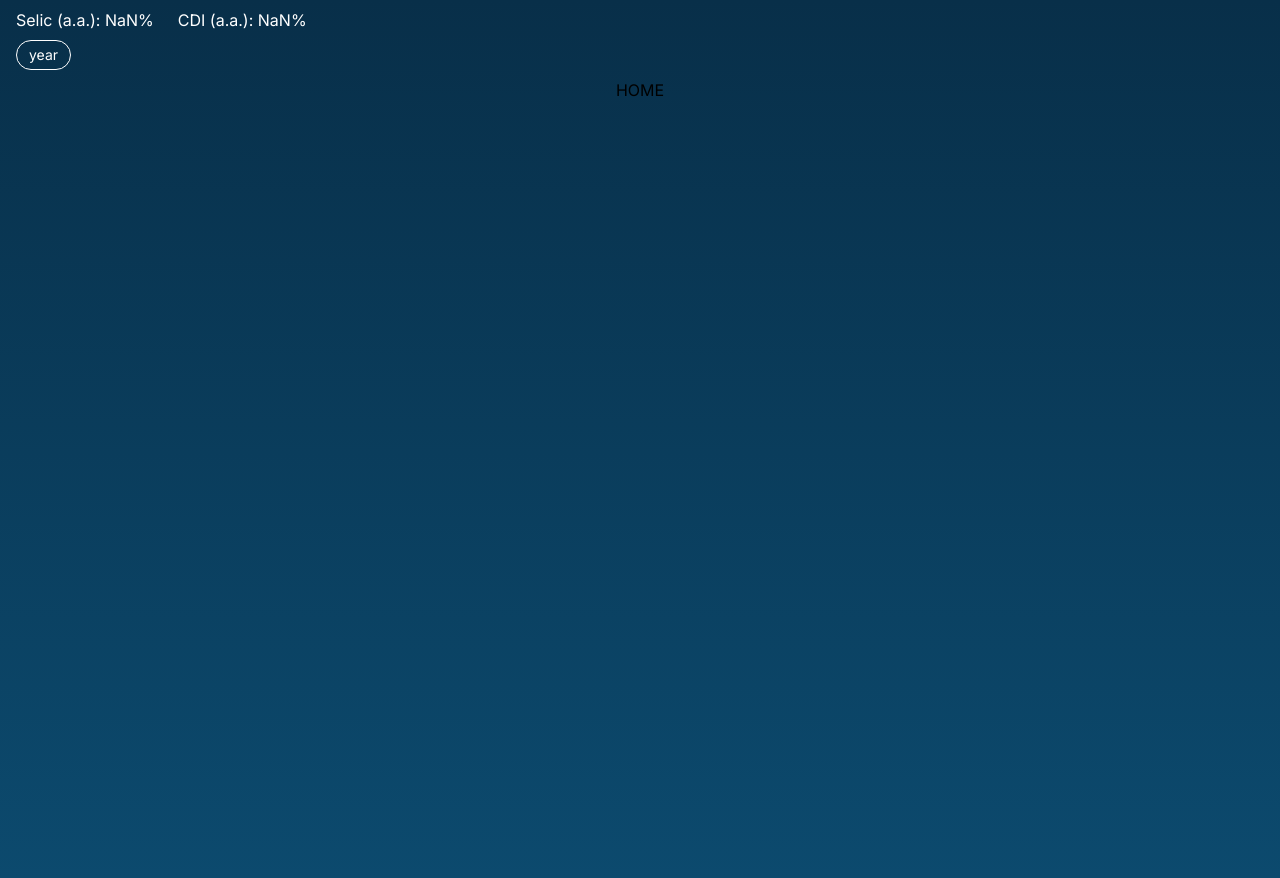
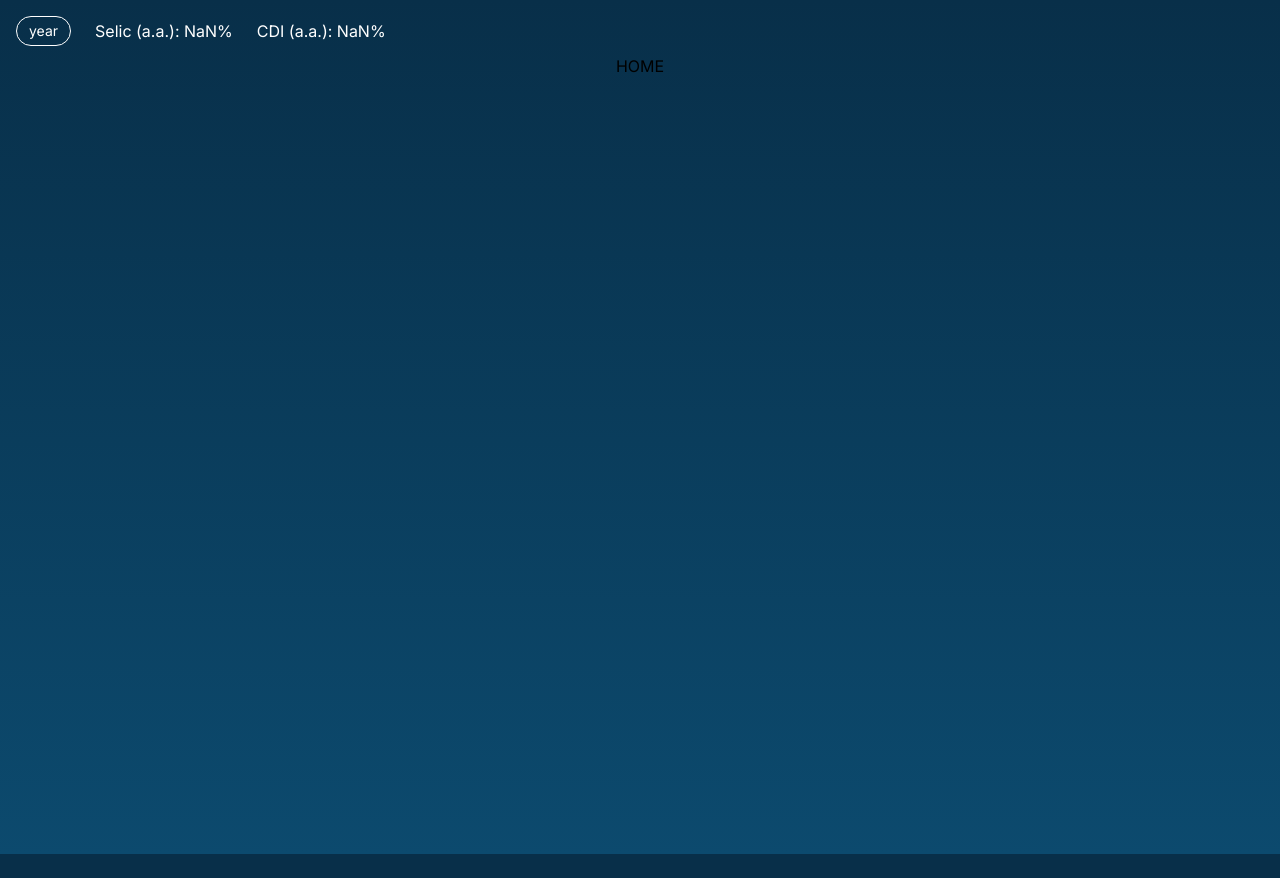
Before and after one commit to stembrino/next-income-calculator-tool, a Next.js app: page / in a window 1280 px wide. After the commit the page ends 854 px from the top, so only its background shows below. Built offline with nearby package versions, Linux system fonts and the light colour scheme; no server answers.

Commit message:
move header btn

```diff
--- a/src/app/_components/Header/Header.tsx
+++ b/src/app/_components/Header/Header.tsx
@@ -11,13 +11,13 @@ const Header: FC = () => {
   }
 
   return (
-    <header className='px-4 py-2 text-white flex flex-col gap-2'>
+    <header className='px-4 pt-4 pb-2 text-white flex flex-col gap-2'>
       <div className='flex gap-6 items-center'>
+        <div className='w-min'>
+          <Button onClick={handleOnClick} label={period.label} variant='outlined-white' size='small' />
+        </div>
         <span>Selic ({period.key}): {`${labels.selic}%`}</span>
         <span>CDI ({period.key}): {`${labels.cdi}%`}</span>
-      </div>
-      <div className='w-min'>
-        <Button onClick={handleOnClick} label={period.label} variant='outlined-white' size='small' />
       </div>
     </header>
   );
```
